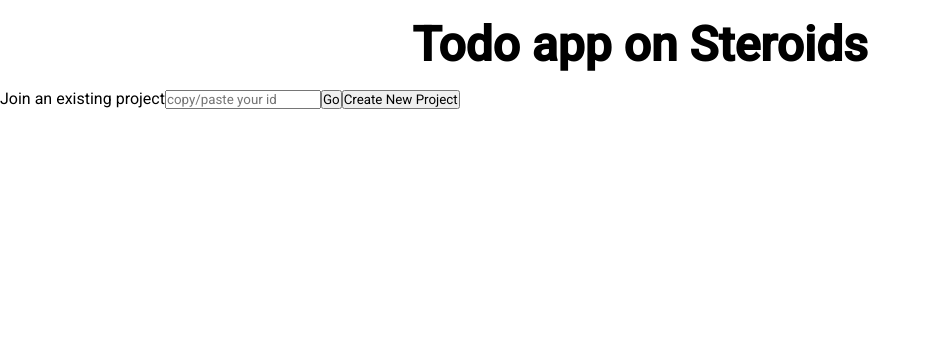
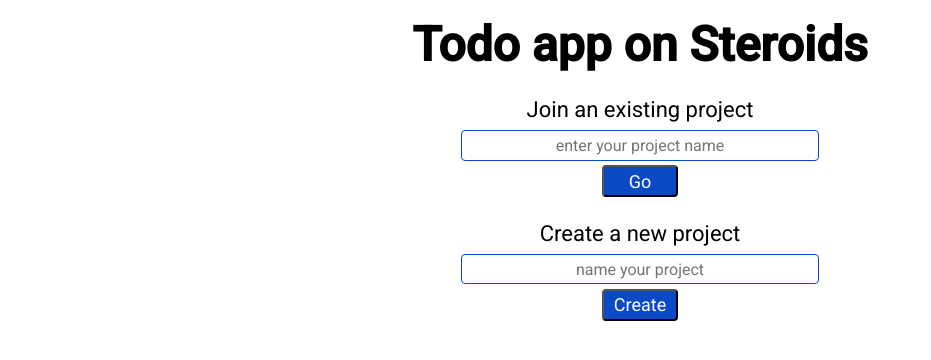
Before and after one commit to LoukasPiloidis/todo-typescript, a React (Create React App) app in the folder Client/: page / in a window 1280 px wide. Shown: the top 360 px of the page, without its empty margins (0-931 px from the left). Built offline with nearby package versions, Linux system fonts and the light colour scheme; no server answers.

Commit message:
basic styling added on welcome component

```diff
--- a/Client/src/components/Welcome.tsx
+++ b/Client/src/components/Welcome.tsx
@@ -2,14 +2,14 @@ import React, { useState, ChangeEvent } from "react";
 import { Link, useNavigate } from 'react-router-dom';
 import '../styles/Welcome.css';
 
-interface WelcomeProps {
-  // item: Item;
-  // toggleComplete: ToggleComplete;
-  // toggleEdit: ToggleEdit;
-  // toggleRemove: ToggleRemove;
-}
+// interface WelcomeProps {
+//   // item: Item;
+//   // toggleComplete: ToggleComplete;
+//   // toggleEdit: ToggleEdit;
+//   // toggleRemove: ToggleRemove;
+// }
 
-export const Welcome: React.FC<WelcomeProps> = () => {
+export const Welcome: React.FC = () => {
   const [url, setUrl] = useState<string>('');
 
   const navigate = useNavigate();
@@ -27,11 +27,13 @@ export const Welcome: React.FC<WelcomeProps> = () => {
   }
 
   return (
-    <div>
-      <label>Join an existing project</label>
-      <input type='text' placeholder="copy/paste your id" onChange={handleChange}></input>
-      <button type='submit' onClick={handleExistingSubmit}>Go</button>
-      <button type='submit' onClick={handleNewSubmit}>Create New Project</button>
+    <div className="welcome__main">
+      <label className="main__title">Join an existing project</label>
+      <input type='text' className="main__input" placeholder="enter your project name" onChange={handleChange}></input>
+      <button type='submit' className="main__button" onClick={handleExistingSubmit}>Go</button>
+      <label className="main__title">Create a new project</label>
+      <input type='text' className="main__input" placeholder="name your project" onChange={handleChange}></input>
+      <button type='submit' className="main__button" onClick={handleNewSubmit}>Create</button>
     </div>
   );
 };
--- a/Client/src/styles/Welcome.css
+++ b/Client/src/styles/Welcome.css
@@ -0,0 +1,34 @@
+.welcome__main {
+  width: 40%;
+  margin: auto;
+  display: flex;
+  flex-direction: column;
+  text-align: center;
+  justify-content: center;
+  align-items: center;
+}
+
+.main__title {
+  font-size: 22px;
+  margin: 0.5rem;
+}
+
+.main__input {
+  padding: 0.3rem;
+  border-radius: 4px;
+  text-align: center;
+  margin-bottom: 0.3rem;
+  border: 1px solid #0B4AC6;
+  width: 70%;
+  font-size: 16px;
+}
+
+.main__button {
+  padding: 0.2rem;
+  border-radius: 4px;
+  width: 15%;
+  background-color: #0B4AC6;
+  color: white;
+  font-size: 18px;
+  margin-bottom: 1rem;
+}
```
Also changed, not shown: Client/src/App.tsx (+0 -37 lines).
